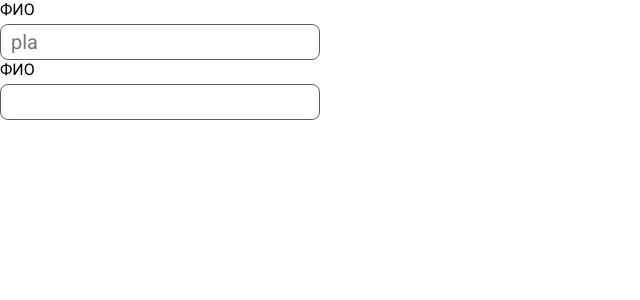
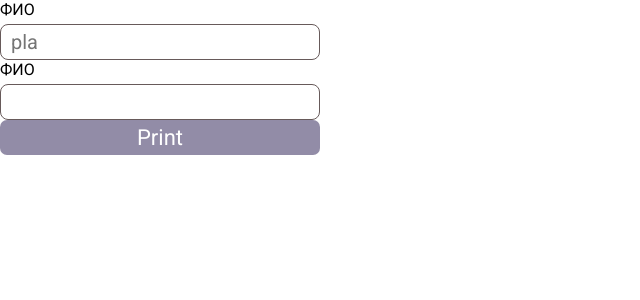
Before and after one commit to Artem2001S/react-form, a React (Create React App) app: page / in a window 1280 px wide. Shown: the top 300 px of the page, without its empty margins (0-640 px from the left). Built offline with nearby package versions, Linux system fonts and the light colour scheme.

Commit message:
feat: add button layout

```diff
--- a/package.json
+++ b/package.json
@@ -6,6 +6,7 @@
     "@testing-library/jest-dom": "^4.2.4",
     "@testing-library/react": "^9.3.2",
     "@testing-library/user-event": "^7.1.2",
+    "classnames": "^2.2.6",
     "node-sass": "^4.13.1",
     "prop-types": "^15.7.2",
     "react": "^16.12.0",
--- a/src/App.js
+++ b/src/App.js
@@ -1,11 +1,13 @@
 import React from 'react';
 import Input from './components/Input/Input';
+import Button from './components/Button/Button';
 
 function App() {
   return (
     <div>
-      <Input labelTitle="ФИО" name="name" placeholder="pla"/>
+      <Input labelTitle="ФИО" name="name" placeholder="pla" />
       <Input labelTitle="ФИО" name="name2" />
+      <Button disabled>Print</Button>
     </div>
   );
 }
--- /dev/null
+++ b/src/components/Button/Button.jsx
@@ -0,0 +1,18 @@
+import React from 'react';
+import classNames from 'classnames';
+import classes from './Button.module.scss';
+
+export default function Button({ children, disabled }) {
+  const btnClasses = classNames([
+    classes.Button,
+    {
+      [classes.disabled]: disabled
+    }
+  ]);
+
+  return (
+    <button type="button" className={btnClasses}>
+      {children}
+    </button>
+  );
+}
--- /dev/null
+++ b/src/components/Button/Button.module.scss
@@ -0,0 +1,26 @@
+@import "../../globalStyles/variables.scss";
+
+.Button {
+  width: 320px;
+
+  border: none;
+  border-radius: 7px;
+
+  font-size: 22px;
+  padding: 5px;
+
+  background-color: $purple;
+  color: #ffffff;
+  text-align: center;
+
+  cursor: pointer;
+  outline: none;
+
+  &:hover {
+    background-color: lighten($color: $purple, $amount: 15);
+  }
+
+  &.disabled {
+    background-color: $purple_whitesmoke;
+  }
+}
--- a/src/components/Input/Input.module.scss
+++ b/src/components/Input/Input.module.scss
@@ -1,16 +1,16 @@
 @import "../../globalStyles/variables.scss";
 
 .input {
-  outline: none;
+  width: 320px;
   margin-top: 5px;
   padding: 5px 10px;
 
-  width: 320px;
   font-size: 20px;
 
   border: 1px solid $input_border;
   border-radius: 8px;
   color: $dark_gray;
+  outline: none;
 }
 
 .label {
--- a/src/globalStyles/variables.scss
+++ b/src/globalStyles/variables.scss
@@ -1,2 +1,4 @@
 $input_border: #675a5a;
 $dark_gray: #1f1f1f;
+$purple: #2e2258;
+$purple_whitesmoke: #928ca7;
```
Also changed, not shown: 1 other file (tests, documents, lock files or other folders).
